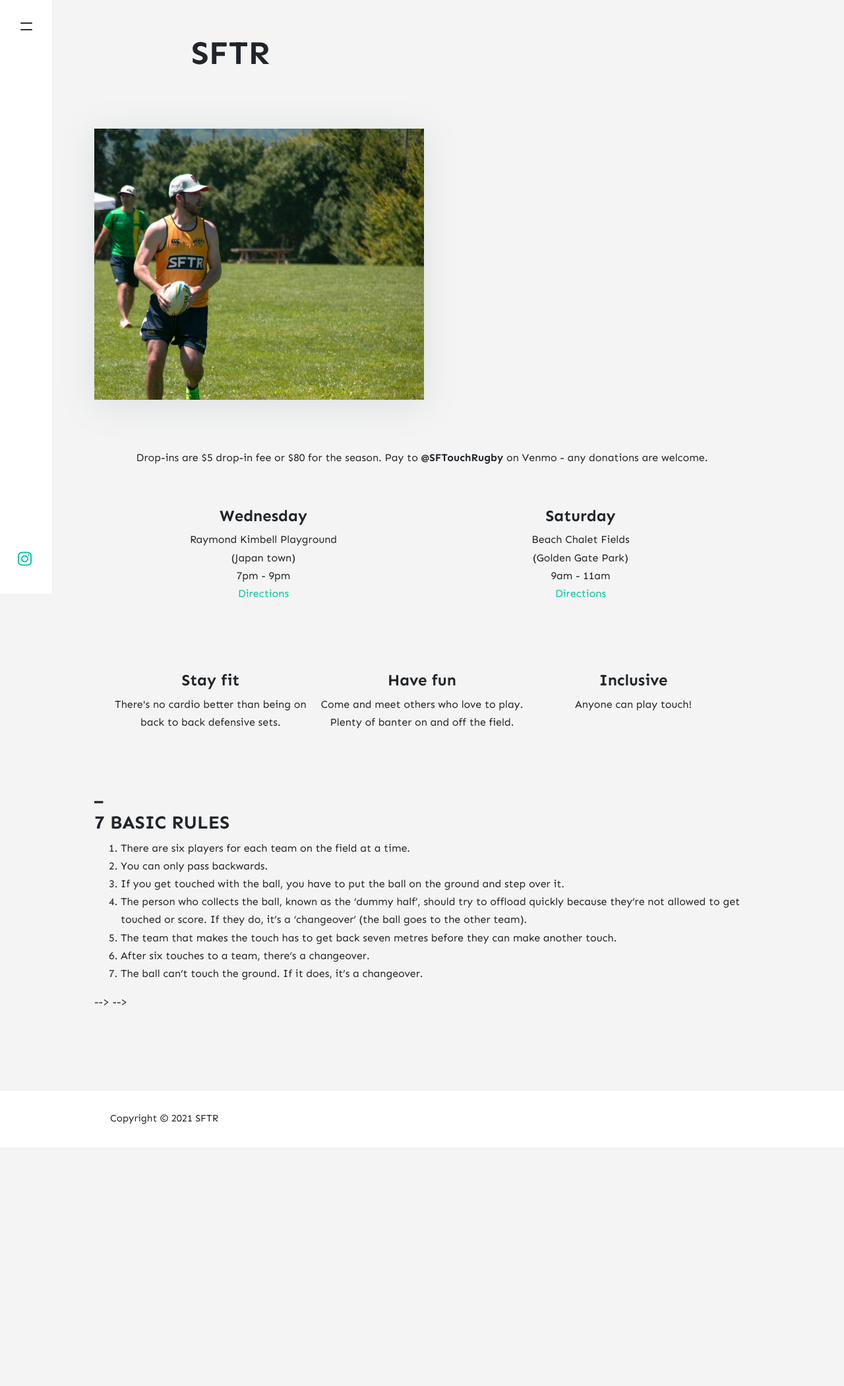
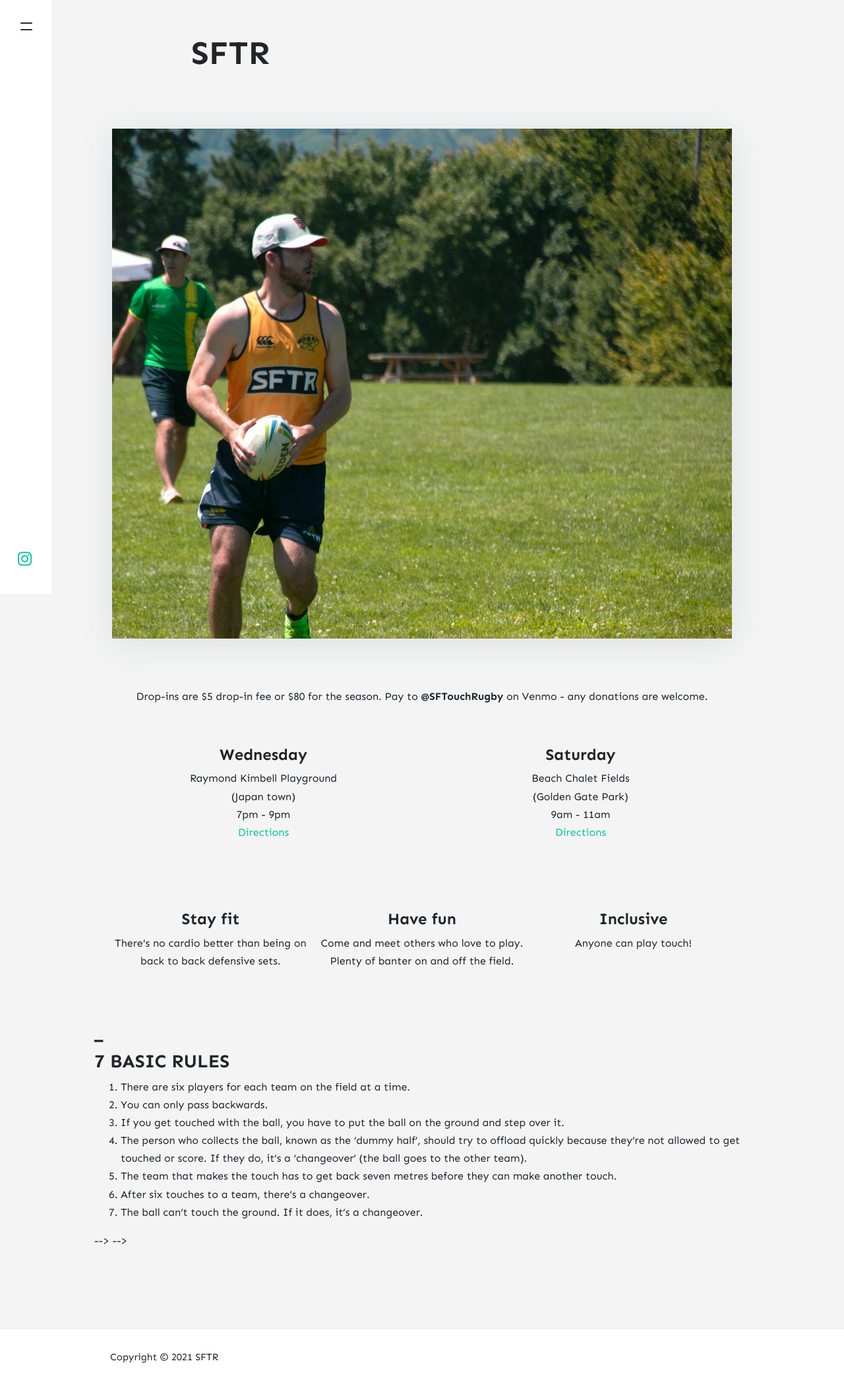
Before and after one commit to stackbit-projects/blue-triceratops-4f502, a Jekyll site: the page built from _pages/about.md, in a window 1280 px wide. Shown: the whole page at 66% size. Built offline with Jekyll 4.4.1, drawn with Linux system fonts in a browser that asks for light colours; nearby versions of some CDN libraries; comment, search, counter and statistics services are not loaded; before the commit the page ends 1739 px from its top, so only the background shows below that.

Commit message:
theme.scss: changed

```diff
--- a/assets/css/theme.scss
+++ b/assets/css/theme.scss
@@ -745,7 +745,7 @@ body.active-side {
 }
 
 .medium-img {
-    max-width: 500px;
+    max-width: 100%;
 }
 
 h5 {
```
